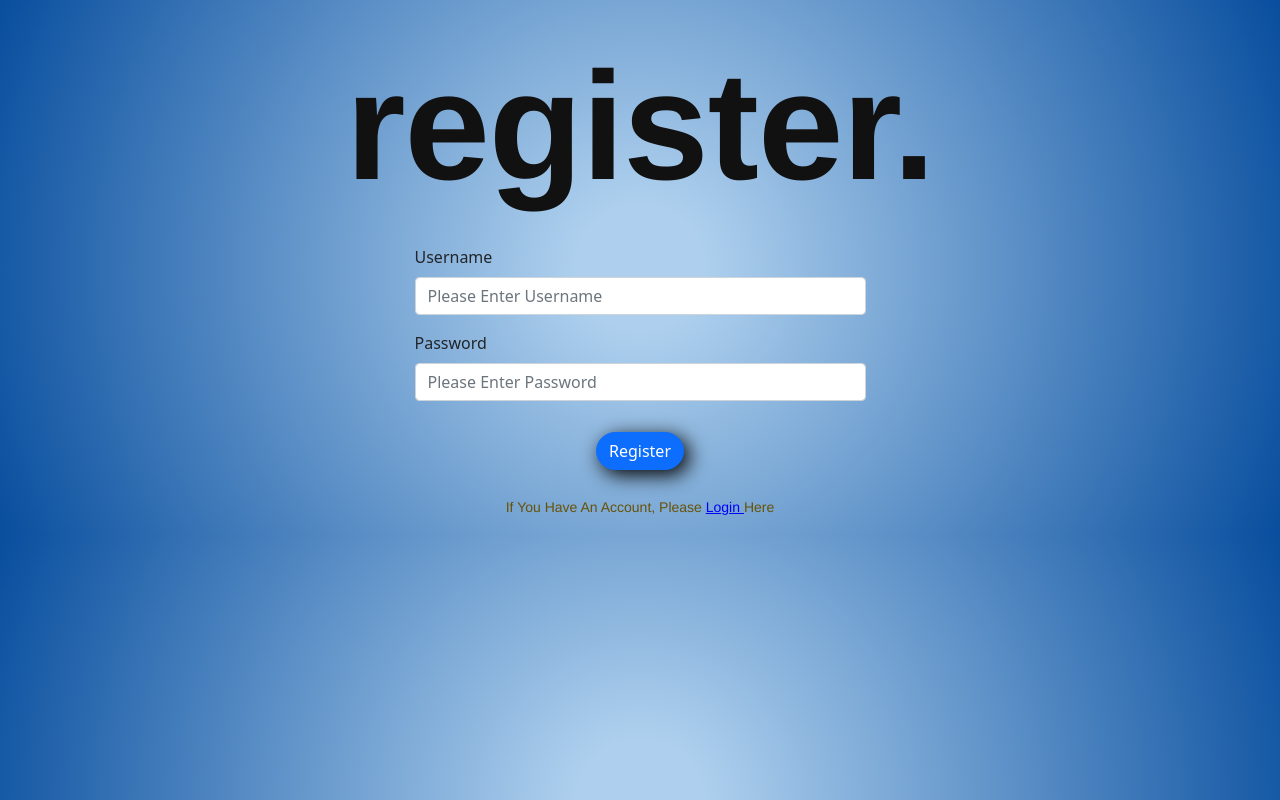
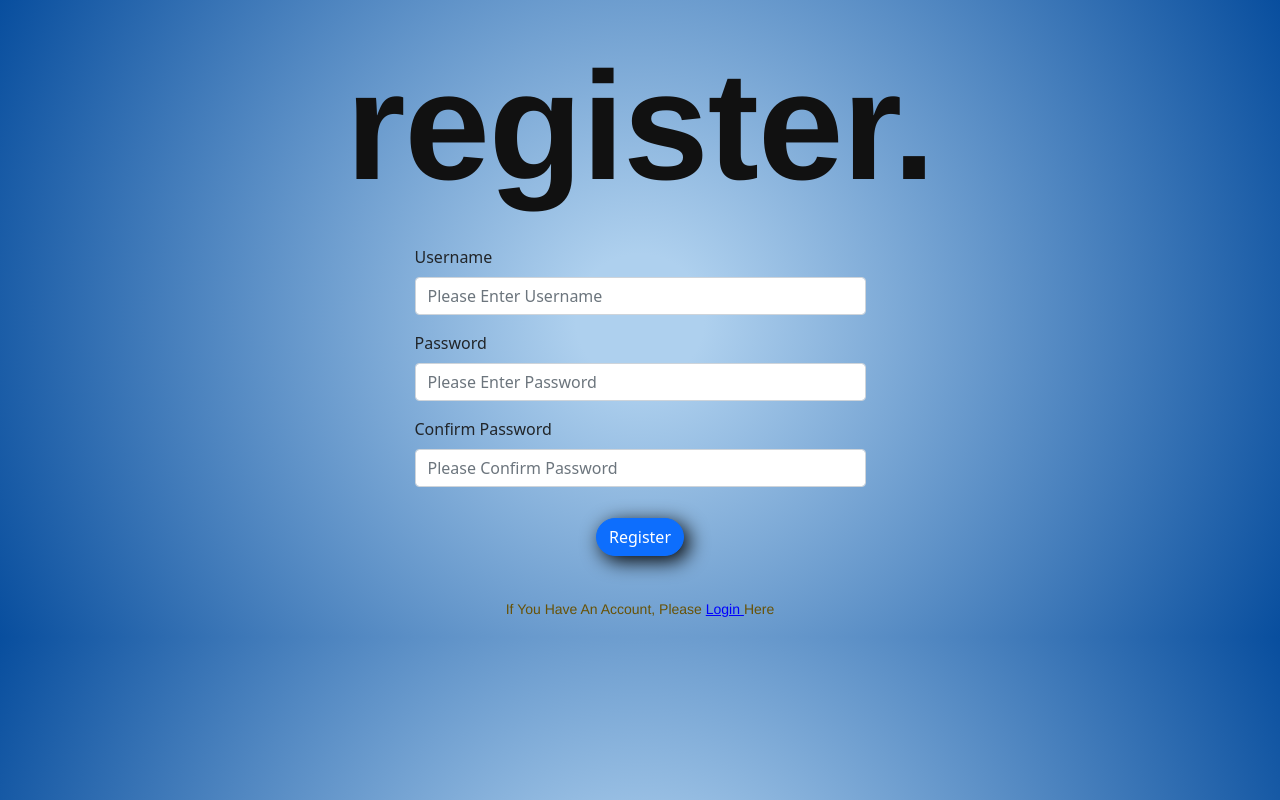
Before and after one commit to whejy/myVault, a React (Create React App) app in the folder frontend/: page / in a window 1280 px wide. Both pictures are taken after a click on the element "Register". Built offline with nearby package versions, Linux system fonts and the light colour scheme.

Commit message:
added password confirm for register page

```diff
--- a/frontend/src/components/Login.js
+++ b/frontend/src/components/Login.js
@@ -20,12 +20,14 @@ import { FcLock, FcUnlock } from "react-icons/fc";
 function Login() {
   const [username, setUsername] = useState("");
   const [password, setPassword] = useState("");
+  const [passwordConfirm, setPasswordConfirm] = useState("");
   const [token, setToken] = useCookies(["mytoken"]);
   const [isLogin, setLogin] = useState(true);
   const [error, setError] = useState("");
   const [formError, setFormError] = useState({
     username: false,
     password: false,
+    passwordConfirm: false,
   });
   const [loginSuccess, setLoginSuccess] = useState(false);
   let navigate = useNavigate();
@@ -39,7 +41,7 @@ function Login() {
   //   When user switches between register/ login forms, reset any errors
   useEffect(() => {
     setError("");
-    setFormError({ username: false, password: false });
+    setFormError({ username: false, password: false, passwordConfirm: false });
   }, [isLogin]);
 
   const handleUsername = (username) => {
@@ -54,8 +56,17 @@ function Login() {
     setError("");
   };
 
+  const handlePasswordConfirm = (passwordConfirm) => {
+    setPasswordConfirm(passwordConfirm);
+    setFormError({ ...formError, passwordConfirm: false });
+    setError("");
+  };
+
   const loginBtn = (e) => {
-    e.preventDefault();
+    {
+      // In case of being sent from register button, prevent default already called in register function
+      e && e.preventDefault();
+    }
     if (username && password) {
       setFormError({ username: false, password: false });
       APIService.LoginUser({ username, password })
@@ -71,7 +82,10 @@ function Login() {
         });
     } else {
       setError("");
-      setFormError({ username: !username, password: !password });
+      setFormError({
+        username: !username,
+        password: !password,
+      });
       {
         username
           ? document.querySelector("#password").select()
@@ -82,14 +96,31 @@ function Login() {
 
   const registerBtn = (e) => {
     e.preventDefault();
-    if (username && password) {
-      setFormError({ username: false, password: false });
+    if (username && password && password === passwordConfirm) {
+      setFormError({
+        username: false,
+        password: false,
+        passwordConfirm: false,
+      });
       APIService.RegisterUser({ username, password })
         .then(() => loginBtn())
-        .catch((error) => setError(error));
+        .catch((error) => {
+          setError(error);
+          console.log(error);
+        });
+    } else {
+      if (password && passwordConfirm && password != passwordConfirm) {
+        setError({ message: "Passwords do not match" });
+        setFormError({ ...formError, password: true, passwordConfirm: true });
       } else {
         setError("");
-      setFormError({ username: !username, password: !password });
+        setFormError({
+          username: !username,
+          password: !password,
+          passwordConfirm: !passwordConfirm,
+        });
+      }
+
       {
         username
           ? document.querySelector("#password").select()
@@ -156,6 +187,27 @@ function Login() {
                   <FormFeedback>Please provide a password</FormFeedback>
                 )}
               </Col>
+            </FormGroup>
+            {!isLogin && (
+              <FormGroup className="position-relative" row>
+                <Col>
+                  <Label htmlFor="passwordConfirm" className="form-label">
+                    Confirm Password
+                  </Label>
+                  <Input
+                    type="password"
+                    id="passwordConfirm"
+                    placeholder="Please Confirm Password"
+                    onChange={(e) => handlePasswordConfirm(e.target.value)}
+                    value={passwordConfirm}
+                    invalid={formError.passwordConfirm}
+                  />
+                  {formError.passwordConfirm && (
+                    <FormFeedback>Please confirm password.</FormFeedback>
+                  )}
+                </Col>
+              </FormGroup>
+            )}
             {error ? (
               <Row className="g-2">
                 <Col className="d-flex justify-content-center">
@@ -165,8 +217,7 @@ function Login() {
                 </Col>
               </Row>
             ) : null}
-            </FormGroup>
-            <Row>
+            <FormGroup row>
               <Col className="d-flex justify-content-center">
                 {isLogin ? (
                   <Button
@@ -191,7 +242,7 @@ function Login() {
                   </Button>
                 )}
               </Col>
-            </Row>
+            </FormGroup>
             <Row>
               <Col className="d-flex justify-content-center">
                 {isLogin ? (
```
Also changed, not shown: 1 other file (tests, documents, lock files or other folders). Lines whose indentation alone changed are shown as unchanged.
